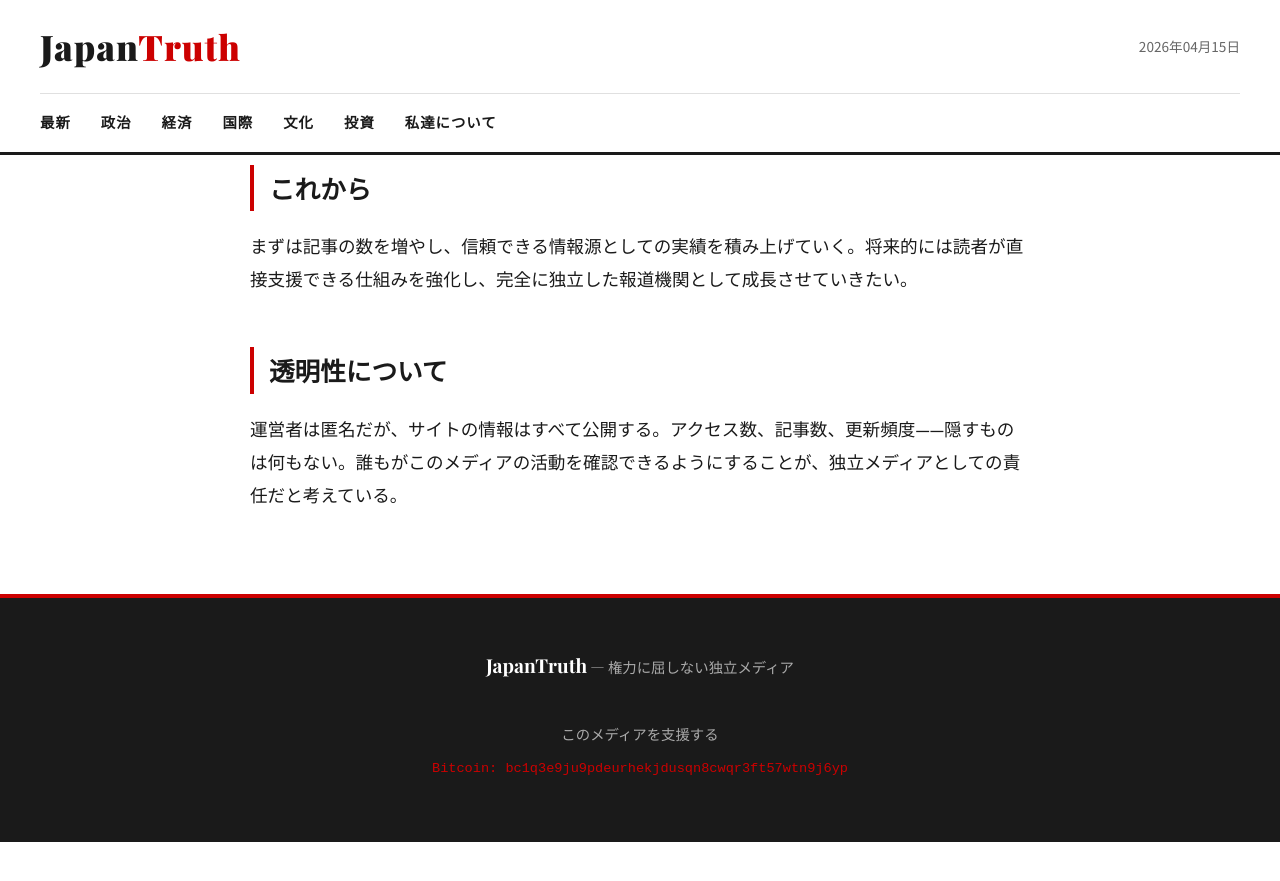
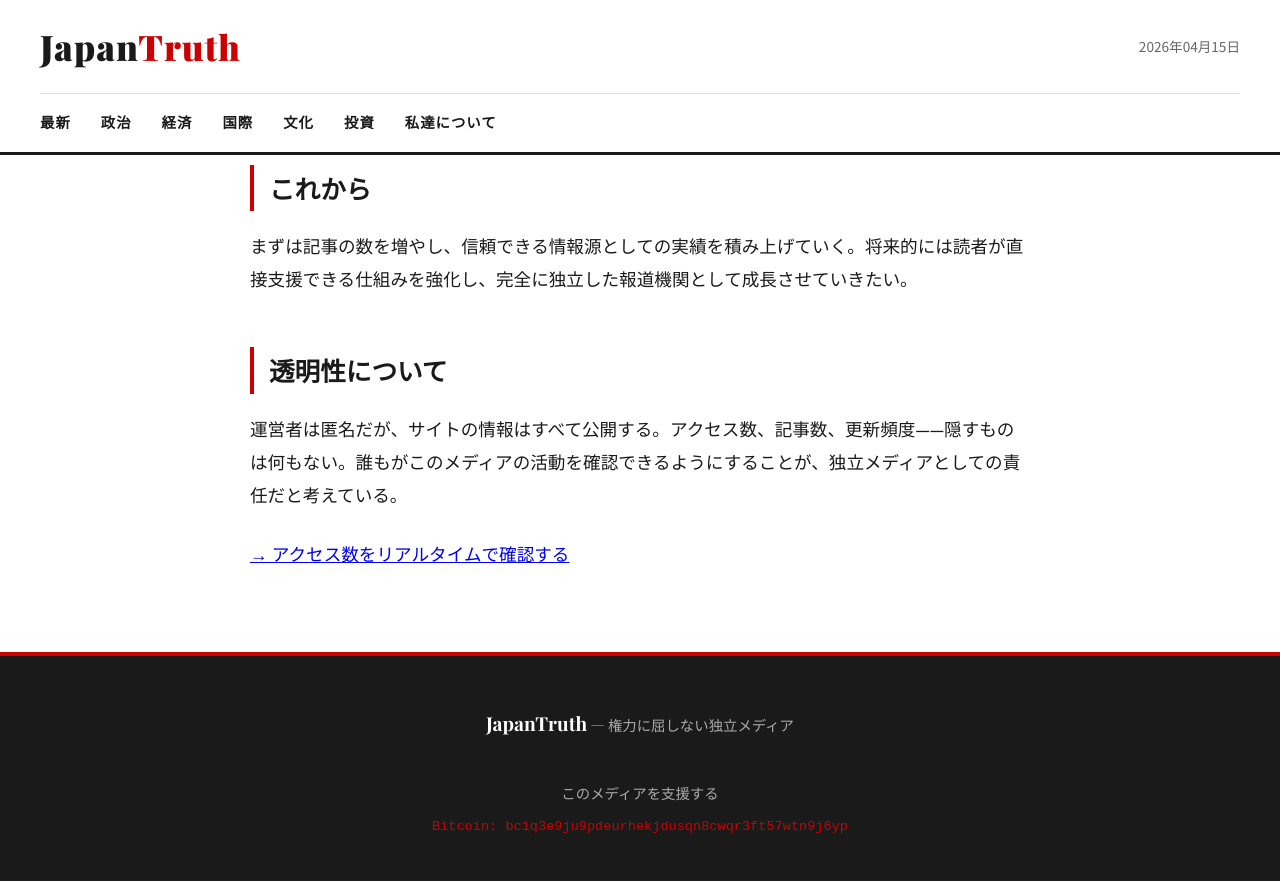
Before and after one commit to JapanTruth/japantruth.github.io, a Jekyll site: the page built from about.markdown, in a window 1280 px wide and 900 px high, scrolled down 717 px. Shown: the top 881 px of the window. Built offline with Jekyll 4.4.1, drawn with Linux system fonts in a browser that asks for light colours; before the commit the page ends 1559 px from its top, so only the background shows below that.

Commit message:
Update about.markdown

```diff
--- a/about.markdown
+++ b/about.markdown
@@ -19,5 +19,6 @@ permalink: /about/
 
   <h2>透明性について</h2>
   <p>運営者は匿名だが、サイトの情報はすべて公開する。アクセス数、記事数、更新頻度——隠すものは何もない。誰もがこのメディアの活動を確認できるようにすることが、独立メディアとしての責任だと考えている。</p>
+  <p><a href="https://umami-k7cetfbjq-japantruths-projects.vercel.app/share/BYMYnvdunH5Lgpgp" target="_blank">→ アクセス数をリアルタイムで確認する</a></p>
 
 </div>
```
